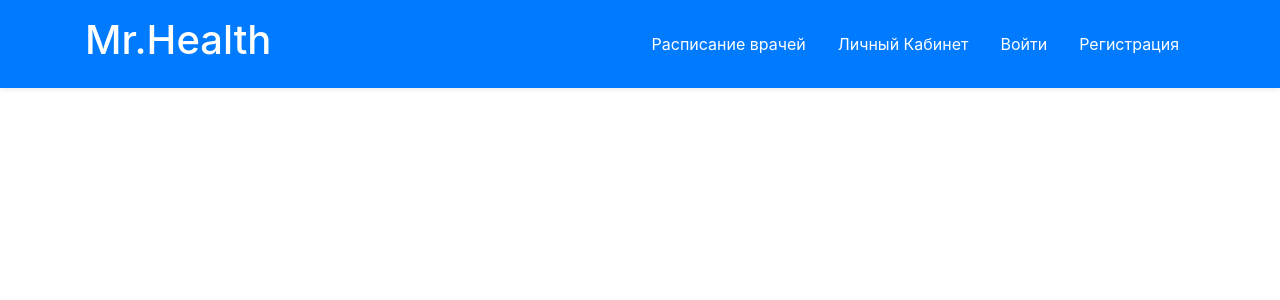
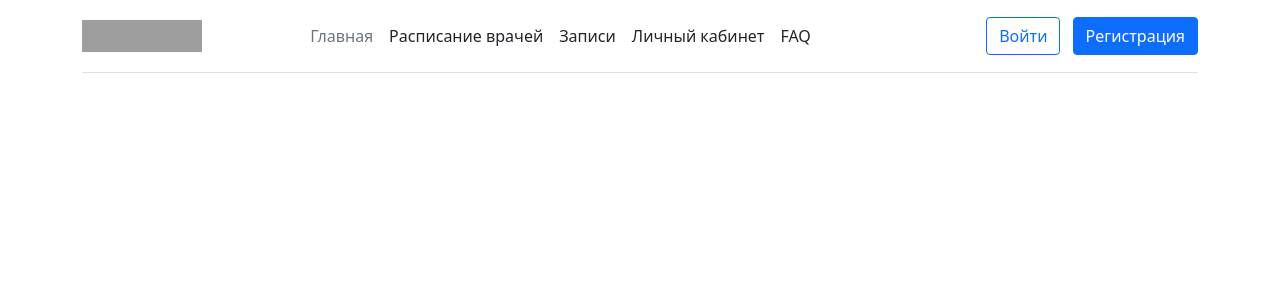
Before and after one commit to SudokuShifter/medicine_service, a Django app: template Medicine_service/templates/base.html in a window 1280 px wide. Shown: the top 300 px of the page. Run offline with Django 5.2, Linux system fonts and the light colour scheme; the template is opened without the code that fills it, so the values that code supplies are empty; some libraries are stand-ins or nearby versions; grey boxes are pictures that could not be loaded.

Commit message:
Переработал хедер и добавил форму регистрации юзера

```diff
--- a/Medicine_service/source/settings.py
+++ b/Medicine_service/source/settings.py
@@ -132,7 +132,3 @@ MEDIA_ROOT = os.path.join(BASE_DIR, 'media')
 # https://docs.djangoproject.com/en/5.0/ref/settings/#default-auto-field
 
 DEFAULT_AUTO_FIELD = 'django.db.models.BigAutoField'
-
-load_dotenv()
-INVITE_CODE = os.getenv('INVITE_CODE')
-LOGOUT_REDIRECT_URL = os.getenv('LOGOUT_REDIRECT_URL')
--- a/Medicine_service/source/urls.py
+++ b/Medicine_service/source/urls.py
@@ -19,8 +19,10 @@ from django.conf.urls.static import static
 from django.urls import path, include
 from . import settings
 
+
 urlpatterns = [
-    path('admin/', admin.site.urls)
+    path('admin/', admin.site.urls),
+    path('', include('user_part.urls'))
 ]
 
 if settings.DEBUG:
--- a/Medicine_service/templates/base.html
+++ b/Medicine_service/templates/base.html
@@ -4,58 +4,36 @@
     <meta charset="UTF-8">
     <meta name="viewport" content="width=device-width, initial-scale=1.0">
     <title>{{ title }}</title>
-
+    {% load static %}
     <!-- Подключение Bootstrap CSS -->
-    <link rel="stylesheet" href="https://stackpath.bootstrapcdn.com/bootstrap/4.5.2/css/bootstrap.min.css">
+    <link href="https://cdn.jsdelivr.net/npm/bootstrap@5.0.2/dist/css/bootstrap.min.css" rel="stylesheet"
+          integrity="sha384-EVSTQN3/azprG1Anm3QDgpJLIm9Nao0Yz1ztcQTwFspd3yD65VohhpuuCOmLASjC" crossorigin="anonymous">
 </head>
 <body>
-    <header class="bg-primary text-white shadow-sm">
-        <div class="container">
-            <div class="d-flex justify-content-between align-items-center py-3">
-                <a class="logo h1 text-white" href="{% url 'home' %}">Mr.Health</a>
-                <nav>
-                    {% if request.user.is_authenticated %}
-                    <ul class="nav">
-                        <li class="nav-item">
-                            <a class="nav-link text-white" href="#home">Расписание врачей</a>
-                        </li>
-                        <li class="nav-item">
-                            <a class="nav-link text-white" href="#home">Записи</a>
-                        </li>
-                        <li class="nav-item">
-                            <a class="nav-link text-white" href="{% url 'profile' slug=slug %}">Личный Кабинет</a>
-                        </li>
-                        <li class="nav-item">
-                            <a class="nav-link text-white" href="{% url 'logout' %}">Выйти</a>
-                        </li>
-                    </ul>
-                    {% else %}
-                    <ul class="nav">
-                        <li class="nav-item">
-                            <a class="nav-link text-white" href="#home">Расписание врачей</a>
-                        </li>
-                        <li class="nav-item">
-                            <a class="nav-link text-white" href="{% url 'auth' %}">Личный Кабинет</a>
-                        </li>
-                        <li class="nav-item">
-                            <a class="nav-link text-white" href="{% url 'auth' %}">Войти</a>
-                        </li>
-                        <li class="nav-item">
-                            <a class="nav-link text-white" href="{% url 'register' %}">Регистрация</a>
-                        </li>
-                    </ul>
-                    {% endif %}
-                </nav>
-            </div>
+
+<div class="container">
+    <header class="d-flex flex-wrap align-items-center justify-content-center justify-content-md-between py-3 mb-4 border-bottom">
+        <a href="/" class="d-flex align-items-center col-md-3 mb-2 mb-md-0 text-dark text-decoration-none"
+           style="width: auto;">
+            <img src="{% static 'icons/logo.svg' %}" alt="Logo" width="120" height="32">
+        </a>
+
+        <ul class="nav col-12 col-md-auto mb-2 justify-content-center mb-md-0">
+            <li><a href="#" class="nav-link px-2 link-secondary">Главная</a></li>
+            <li><a href="#" class="nav-link px-2 link-dark">Расписание врачей</a></li>
+            <li><a href="#" class="nav-link px-2 link-dark">Записи</a></li>
+            <li><a href="#" class="nav-link px-2 link-dark">Личный кабинет</a></li>
+            <li><a href="#" class="nav-link px-2 link-dark">FAQ</a></li>
+        </ul>
+
+        <div class="col-md-3 text-end">
+            <button type="button" class="btn btn-outline-primary me-2">Войти</button>
+            <button type="button" class="btn btn-primary">Регистрация</button>
         </div>
     </header>
+</div>
 
-    {% block content %}
-    {% endblock %}
-
-    <!-- Подключение jQuery, Popper.js и Bootstrap JS -->
-    <script src="https://code.jquery.com/jquery-3.5.1.slim.min.js"></script>
-    <script src="https://cdn.jsdelivr.net/npm/@popperjs/core@2.9.2/dist/umd/popper.min.js"></script>
-    <script src="https://stackpath.bootstrapcdn.com/bootstrap/4.5.2/js/bootstrap.min.js"></script>
+{% block content %}
+{% endblock %}
 </body>
 </html>
--- a/Medicine_service/user_part/models.py
+++ b/Medicine_service/user_part/models.py
@@ -1,4 +1,3 @@
-from django.core.validators import MinLengthValidator
 from django.db import models
 from django.contrib.auth.models import User
 from django.utils.text import slugify
@@ -58,7 +57,7 @@ class DoctorProfile(models.Model):
     """
     Класс DoctorProfile - класс профиля доктора, который будет доступен в личном кабинете.
     Класс имеет связь с моделью MedProfile, так чтобы один профиль доктора был связан с одной
-    учётной записью. Из экземпляра модели MedUser можно доставать данные по DoctorProfile
+    учётной записью. Из экземпляра модели User можно доставать данные по DoctorProfile
     через параметр related_name - то есть 'doctor_profile'.
     Например: self.user.doctor_profile
 
--- /dev/null
+++ b/Medicine_service/user_part/urls.py
@@ -0,0 +1,6 @@
+from django.urls import path
+from . import views
+
+urlpatterns = [
+    path('home/', views.home, name='home'),
+]
--- a/Medicine_service/user_part/views.py
+++ b/Medicine_service/user_part/views.py
@@ -1,3 +1,7 @@
 from django.shortcuts import render
 
 # Create your views here.
+
+
+def home(request):
+    return render(request, 'user_part/register_auth.html')
```
Also changed, not shown: Medicine_service/user_part/forms.py (+17 -2 lines), Medicine_service/user_part/templates/user_part/register_auth.html (+1 -36 lines).
